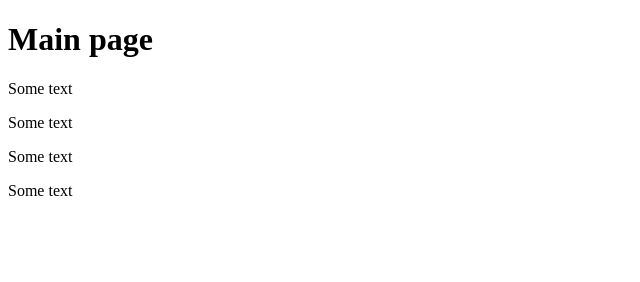
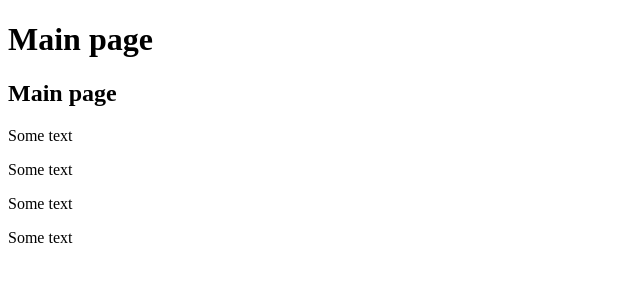
Before and after one commit to uitpm221kab/RRPS01-, a plain HTML site: page index.html in a window 1280 px wide. Shown: the whole page, without its empty margins (0-640 px from the left). Drawn offline with Linux system fonts and the light colour scheme.

Commit message:
Added headers

```diff
--- a/index.html
+++ b/index.html
@@ -6,6 +6,7 @@
 </head>
 <body>
 <h1>Main page</h1>
+<h2>Main page</h2>
 <p>Some text</p>
 <p>Some text</p>
 <p>Some text</p>
```
